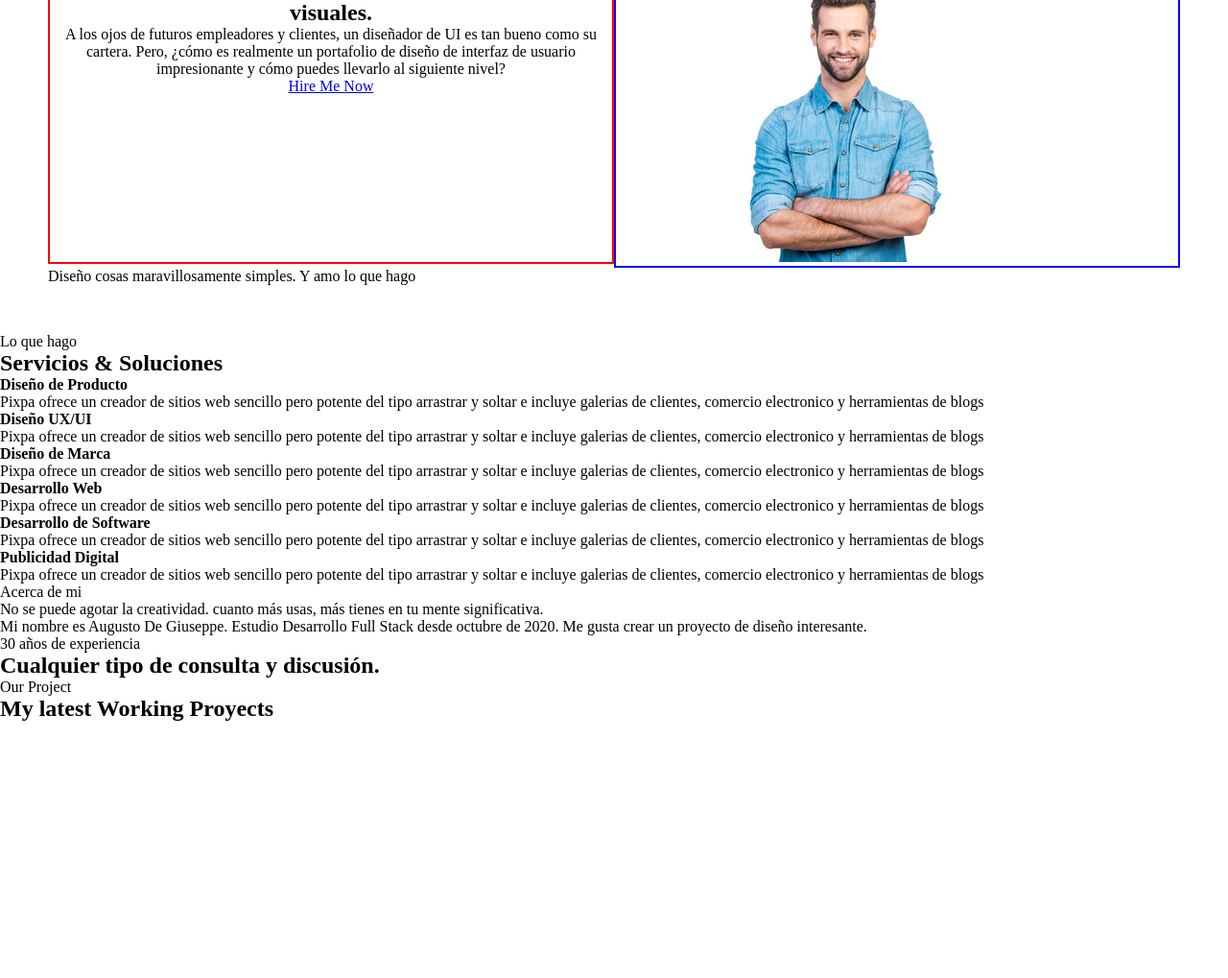
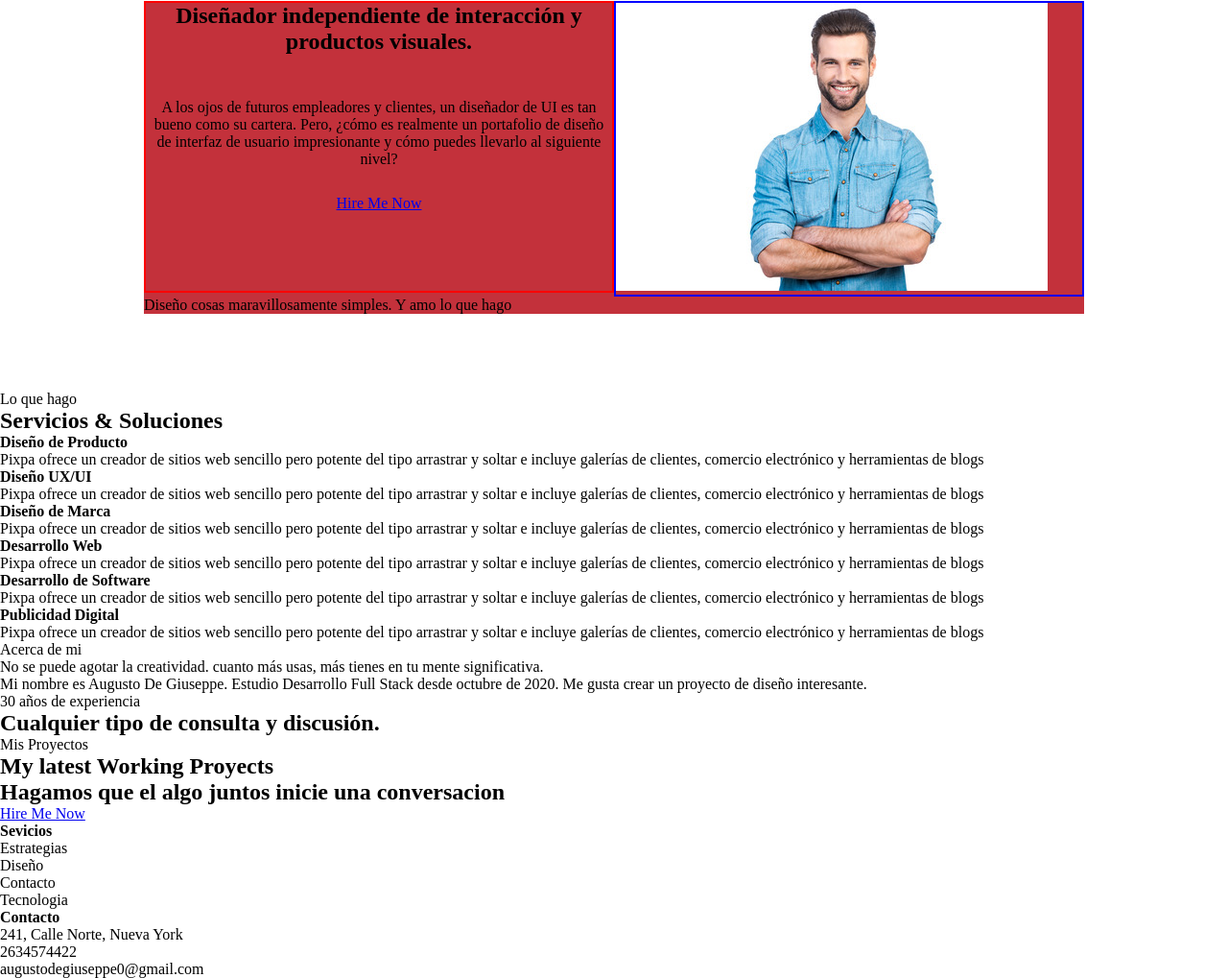
Before and after one commit to augustodg01/Trabajo-Final-1, a plain HTML site: page index.html in a window 1280 px wide. Shown: the part 126-1145 px from the top of the page at 96% size. Before the commit the page ends 878 px from the top, so only its background shows below. Drawn offline with Linux system fonts and the light colour scheme.

```diff
--- a/css/estilo.css
+++ b/css/estilo.css
@@ -56,7 +56,8 @@
 }
 
 .hero{
-    margin: 50px;
+    background-color: rgb(195, 49, 59);
+    margin: 80px 150PX;
     display: grid;
     grid-template-columns: repeat(2, 1fr);
 
@@ -67,6 +68,8 @@
     border: 2px red solid;
     height: 300px;
     text-align: center;
+    display: grid;
+    grid-template-rows: repeat(3, 1fr);
 
 }
 
--- a/index.html
+++ b/index.html
@@ -3,6 +3,7 @@
 <head>
     <meta charset="UTF-8">
     <meta name="viewport" content="width=device-width, initial-scale=1.0">
+    <link href="https://fonts.googleapis.com/css2?family=Montserrat:wght@100;200;300;400;500;600;700;800;900&family=Prompt:wght@100;200;300;400;500;600;700;800;900&display=swap" rel="stylesheet">
     <title>Document</title>
     <link rel="stylesheet" href="css/estilo.css">
 </head>
@@ -10,7 +11,7 @@
 
     <header>
         <div class="contenedor">
-            <h1>Goage</h1>
+            <h1>Augusto</h1>
             <div class="cont1">
                 <p>Casa</p>
                 <p>Acerca de</p>
@@ -23,12 +24,8 @@
                 <div class="botonh">
                     <a href="#">Contac me</a>
                 </div>
-
-
             </div>
-
         </div>
-
     </header>
 
     <main>
@@ -57,31 +54,34 @@
         <section class="about">
             <p>Lo que hago</p>
             <h2>Servicios & Soluciones</h2>
-            <div>
-                <h4>Diseño de Producto</h4>
-                <p>Pixpa ofrece un creador de sitios web sencillo pero potente del tipo arrastrar y soltar e incluye galerias de clientes, comercio electronico y herramientas de blogs</p>
+            <div class="cards">
+                <div class="card">
+                    <h4>Diseño de Producto</h4>
+                    <p>Pixpa ofrece un creador de sitios web sencillo pero potente del tipo arrastrar y soltar e incluye galerías de clientes, comercio electrónico y herramientas de blogs</p>
+                </div>
+                <div class="card">
+                    <h4>Diseño UX/UI</h4>
+                    <p>Pixpa ofrece un creador de sitios web sencillo pero potente del tipo arrastrar y soltar e incluye galerías de clientes, comercio electrónico y herramientas de blogs</p>
+                </div>
+                <div class="card">
+                    <h4>Diseño de Marca</h4>
+                    <p>Pixpa ofrece un creador de sitios web sencillo pero potente del tipo arrastrar y soltar e incluye galerías de clientes, comercio electrónico y herramientas de blogs</p>
+                </div>
+                <div class="card">
+                    <h4>Desarrollo Web</h4>
+                    <p>Pixpa ofrece un creador de sitios web sencillo pero potente del tipo arrastrar y soltar e incluye galerías de clientes, comercio electrónico y herramientas de blogs</p>
+                </div>
+                <div class="card">
+                    <h4>Desarrollo de Software</h4>
+                    <p>Pixpa ofrece un creador de sitios web sencillo pero potente del tipo arrastrar y soltar e incluye galerías de clientes, comercio electrónico y herramientas de blogs</p>
+                </div>
+                <div class="card">
+                    <h4>Publicidad Digital</h4>
+                    <p>Pixpa ofrece un creador de sitios web sencillo pero potente del tipo arrastrar y soltar e incluye galerías de clientes, comercio electrónico y herramientas de blogs</p>
+
 
             </div>
-            <div>
-                <h4>Diseño UX/UI</h4>
-                <p>Pixpa ofrece un creador de sitios web sencillo pero potente del tipo arrastrar y soltar e incluye galerias de clientes, comercio electronico y herramientas de blogs</p>
-            </div>
-            <div>
-                <h4>Diseño de Marca</h4>
-                <p>Pixpa ofrece un creador de sitios web sencillo pero potente del tipo arrastrar y soltar e incluye galerias de clientes, comercio electronico y herramientas de blogs</p>
-            </div>
-            <div>
-                <h4>Desarrollo Web</h4>
-                <p>Pixpa ofrece un creador de sitios web sencillo pero potente del tipo arrastrar y soltar e incluye galerias de clientes, comercio electronico y herramientas de blogs</p>
-            </div>
-            <div>
-                <h4>Desarrollo de Software</h4>
-                <p>Pixpa ofrece un creador de sitios web sencillo pero potente del tipo arrastrar y soltar e incluye galerias de clientes, comercio electronico y herramientas de blogs</p>
-            </div>
-            <div>
-                <h4>Publicidad Digital</h4>
-                <p>Pixpa ofrece un creador de sitios web sencillo pero potente del tipo arrastrar y soltar e incluye galerias de clientes, comercio electronico y herramientas de blogs</p>
-            </div>
+
 
         </section>
 
@@ -105,10 +105,33 @@
             </div>
         </section>
         <section>
-            <p>Our Project</p>
+            <p>Mis Proyectos</p>
             <h2>My latest Working Proyects</h2>
+
         </section>
-        <section></section>
+        <section>
+            <div>
+                <h2>Hagamos que el algo juntos inicie una conversacion</h2>
+                <a href="#">Hire Me Now</a>
+            </div>
+            <div>
+                <h4>Sevicios</h4>
+                <ul>
+                    <li>Estrategias</li>
+                    <li>Diseño</li>
+                    <li>Contacto</li>
+                    <li>Tecnologia</li>
+                </ul>
+                <h4>Contacto</h4>
+
+                <ul>
+                    <li>241, Calle Norte, Nueva York</li>
+                    <li>2634574422</li>
+                    <li>augustodegiuseppe0@gmail.com</li>
+                </ul>
+
+            </div>
+        </section>
         <section></section>
         <section></section>
     </main>
```
